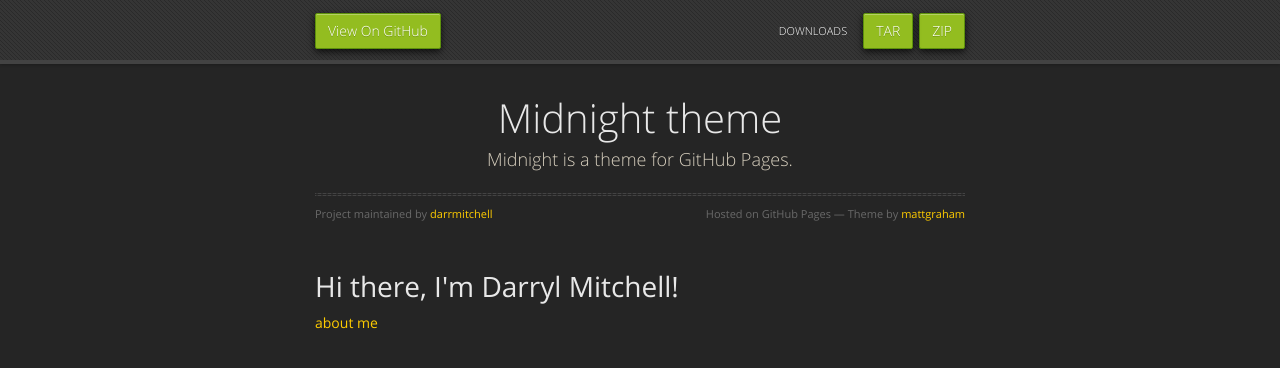
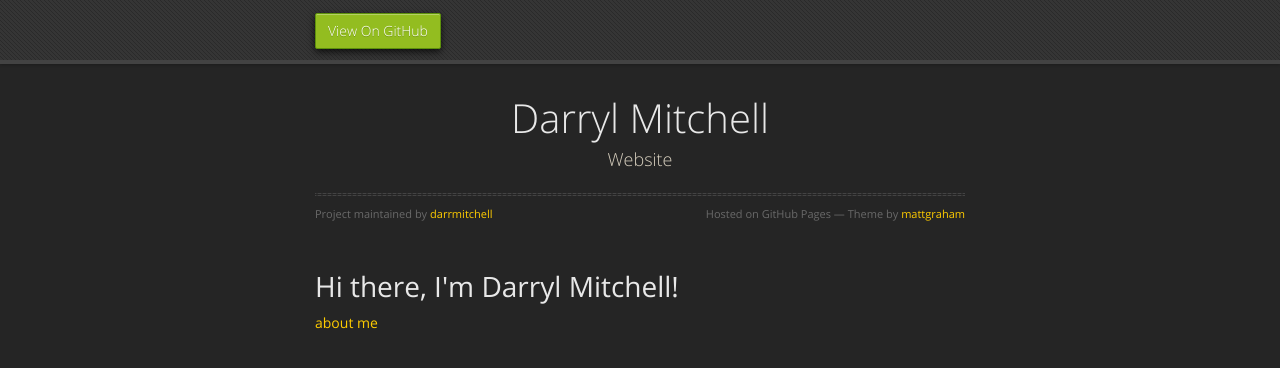
Before and after one commit to darrmitchell/darrmitchell.github.io, a Jekyll site: the page built from index.html, in a window 1280 px wide. Shown: the top 368 px of the page. Built offline with Jekyll 4.4.1, drawn with Linux system fonts in a browser that asks for light colours; nearby versions of some CDN libraries.

Commit message:
customization

```diff
--- a/_config.yml
+++ b/_config.yml
@@ -1,5 +1,5 @@
-title: Midnight theme
-description: Midnight is a theme for GitHub Pages.
-show_downloads: true
+title: Darryl Mitchell
+description: Website
+show_downloads: false
 google_analytics:
 theme: jekyll-theme-midnight
```
